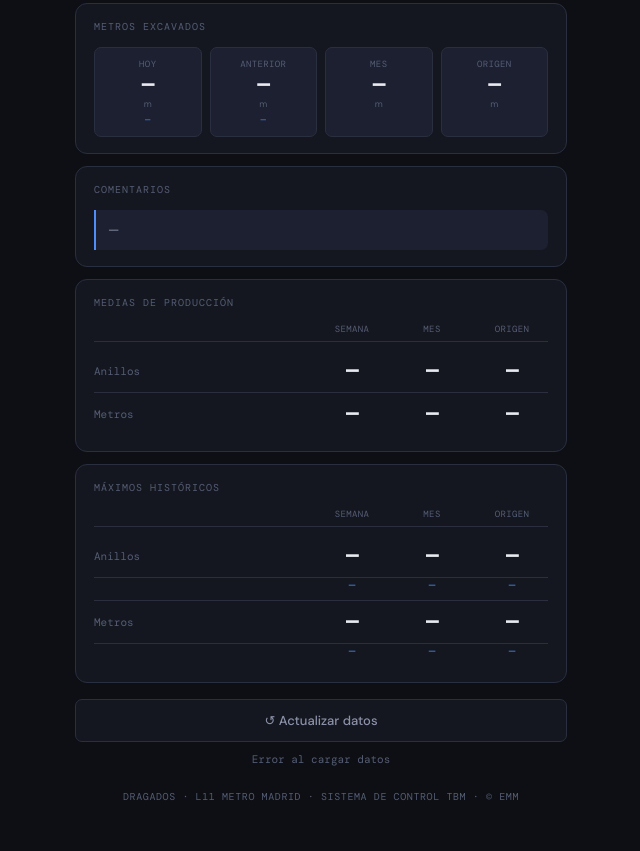
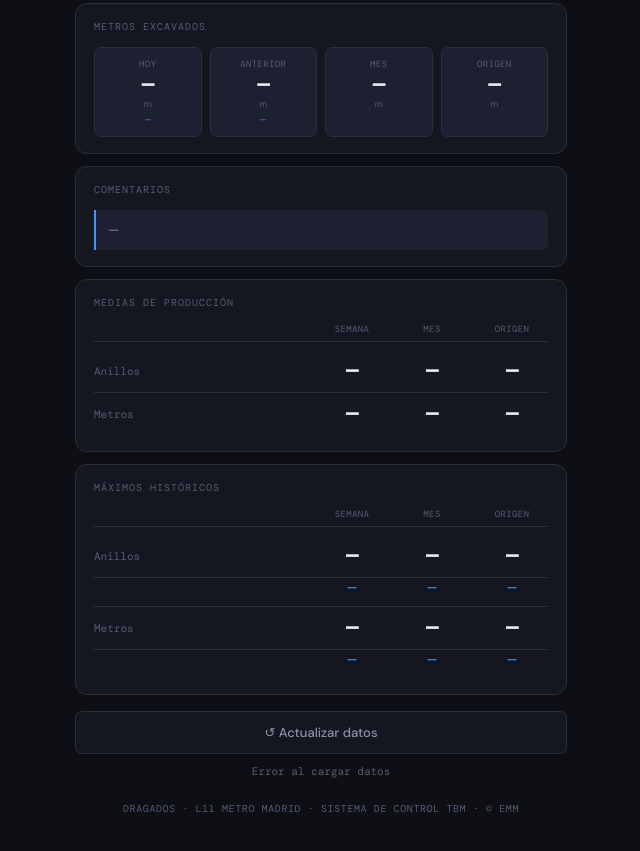
Before and after one commit to EdekMM/TBM-L11, a plain HTML site: page index.html in a window 1280 px wide. Shown: the part 388-1239 px from the top of the page, without its empty margins (319-959 px from the left). Drawn offline with nearby package versions, Linux system fonts and the light colour scheme; no server answers.

Commit message:
Update index.html

```diff
--- a/index.html
+++ b/index.html
@@ -49,7 +49,7 @@
 .stat-vals { display: flex; gap: 8px; flex: 1; justify-content: flex-end; }
 .stat-num { width: 72px; text-align: center; font-size: 20px; font-weight: 600; font-family: var(--mono); color: var(--text); display: block; }
 .fecha-row { display: flex; justify-content: flex-end; gap: 8px; padding-bottom: 8px; border-bottom: 1px solid var(--border); }
-.stat-fecha { width: 72px; text-align: center; font-size: 11px; font-family: var(--mono); color: var(--accent); display: block; }
+.stat-fecha { width: 72px; text-align: center; font-size: 15px; font-family: var(--mono); color: var(--accent); display: block; }
 .dov-row { padding: 10px 0; border-bottom: 1px solid var(--border); }
 .dov-row:last-child { border-bottom: none; }
 .dov-top { display: flex; justify-content: space-between; align-items: center; margin-bottom: 6px; }
```
